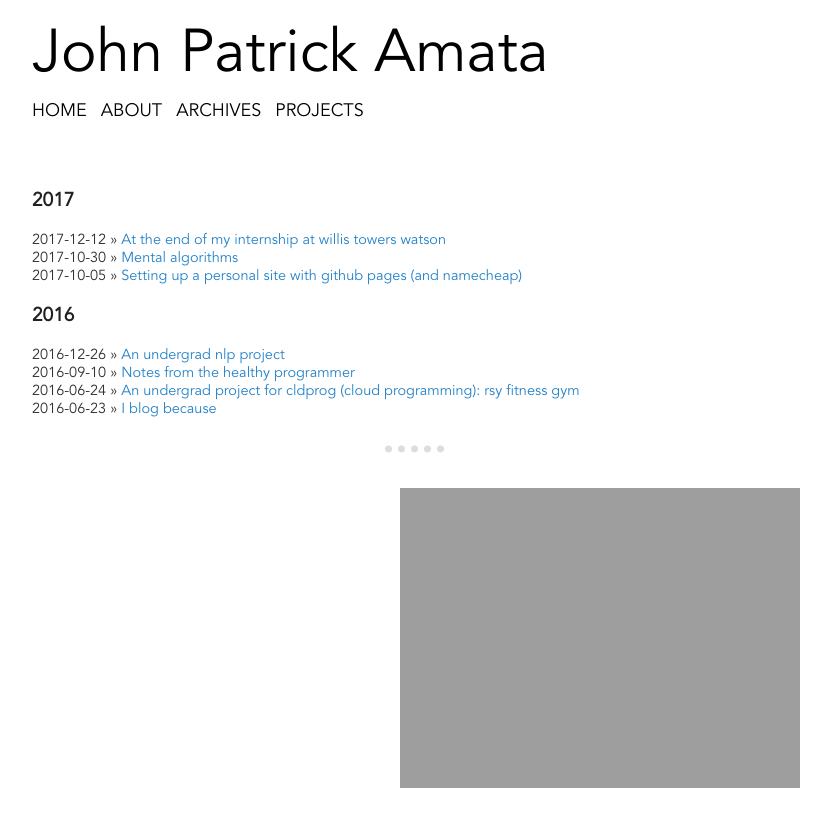
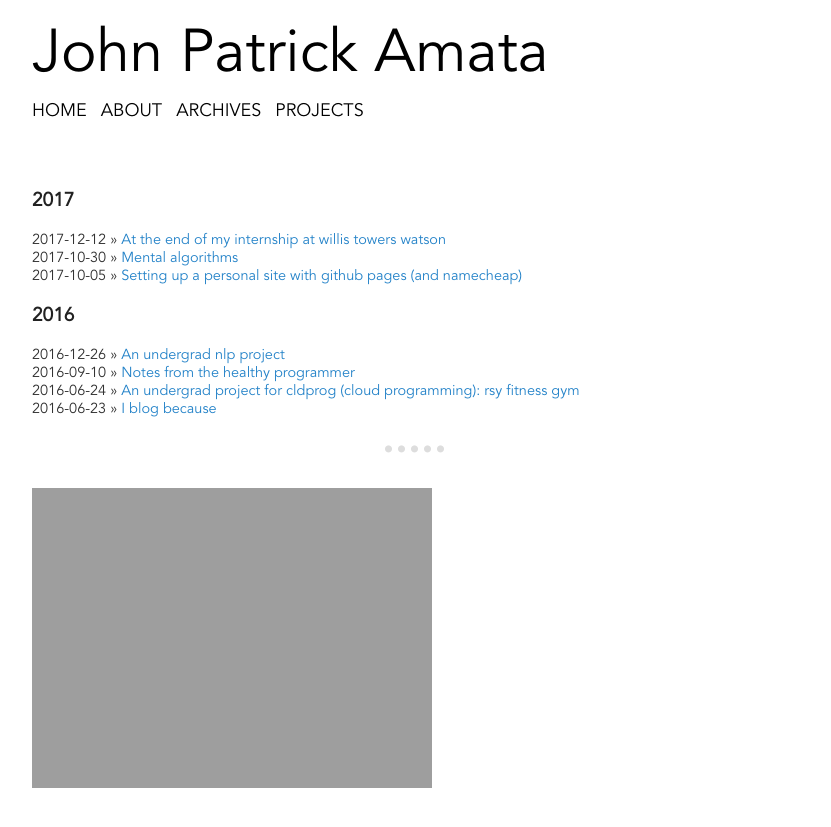
Before and after one commit to jpamata/jpamata.github.io, a Jekyll site: the page built from archives.md, in a window 1280 px wide. Shown: the top 827 px of the page, without its empty margins (224-1055 px from the left). Built offline with Jekyll 4.4.1, drawn with Linux system fonts in a browser that asks for light colours.

Commit message:
Update archives.md

```diff
--- a/archives.md
+++ b/archives.md
@@ -33,6 +33,6 @@
 </ul>
 </div>
 <hr/>
-<div align="right">
+<div style="display:table-cell; vertical-align:middle; text-align:center">
   <img src="http://johnamata.com/assets/transparent-sign.png">
 </div>
```
